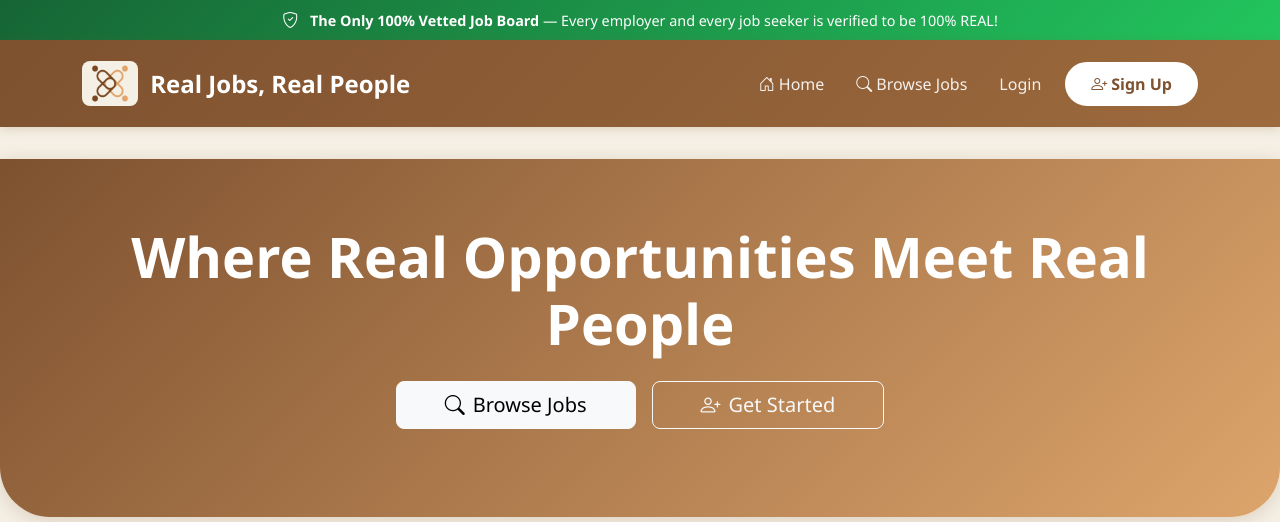
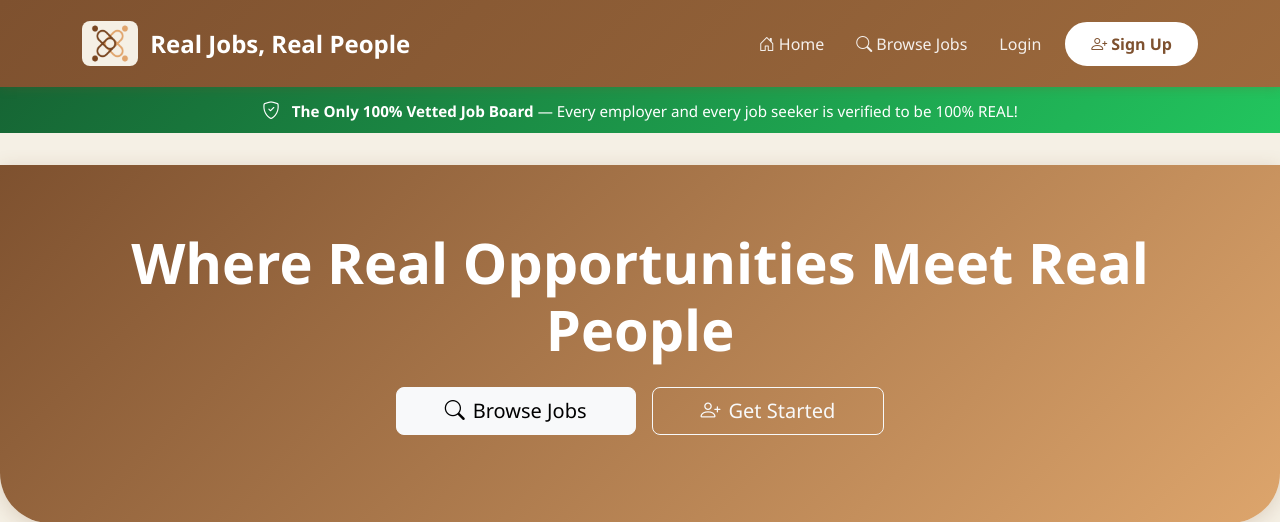
Before and after one commit to mfish324/Job-Board, a Django app: page / in a window 1280 px wide. Shown: the top 522 px of the page. Run offline with Django 5.2, Linux system fonts and the light colour scheme; data that the repository does not hold is empty.

Commit message:
Move vetted banner below navbar, slow hero rotation to 8s
- Vetted job board message now appears as subtitle below menu
- Hero text rotation slowed to 8 seconds

Co-Authored-By: Claude Opus 4.5 <noreply@anthropic.com>

```diff
--- a/jobs/templates/jobs/base.html
+++ b/jobs/templates/jobs/base.html
@@ -253,30 +253,22 @@
             color: var(--dark-color);
         }
 
-        /* Vetted Job Board Banner */
-        .vetted-banner {
+        /* Vetted Job Board Subtitle */
+        .vetted-subtitle {
             background: linear-gradient(135deg, #166534 0%, #22c55e 100%);
             color: white;
-            padding: 0.5rem 0;
+            padding: 0.6rem 0;
             text-align: center;
-            font-size: 0.9rem;
+            font-size: 0.95rem;
         }
-        .vetted-banner i {
-            font-size: 1rem;
+        .vetted-subtitle i {
+            font-size: 1.1rem;
         }
     </style>
 
     {% block extra_css %}{% endblock %}
 </head>
 <body>
-    <!-- Vetted Job Board Banner -->
-    <div class="vetted-banner">
-        <div class="container">
-            <i class="bi bi-shield-check me-2"></i>
-            <strong>The Only 100% Vetted Job Board</strong> — Every employer and every job seeker is verified to be 100% REAL!
-        </div>
-    </div>
-
     <!-- Navigation -->
     <nav class="navbar navbar-expand-lg navbar-dark">
         <div class="container">
@@ -358,6 +350,14 @@
             </div>
         </div>
     </nav>
+
+    <!-- Vetted Job Board Subtitle -->
+    <div class="vetted-subtitle">
+        <div class="container">
+            <i class="bi bi-shield-check me-2"></i>
+            <strong>The Only 100% Vetted Job Board</strong> — Every employer and every job seeker is verified to be 100% REAL!
+        </div>
+    </div>
 
     <!-- Messages -->
     {% if messages %}
--- a/jobs/templates/jobs/home.html
+++ b/jobs/templates/jobs/home.html
@@ -188,7 +188,7 @@
         }, 500); // Wait for fade-out to complete
     }
 
-    // Start rotation after 6 seconds, then every 6 seconds
-    setInterval(rotateHeroText, 6000);
+    // Start rotation after 8 seconds, then every 8 seconds
+    setInterval(rotateHeroText, 8000);
 </script>
 {% endblock %}
```
